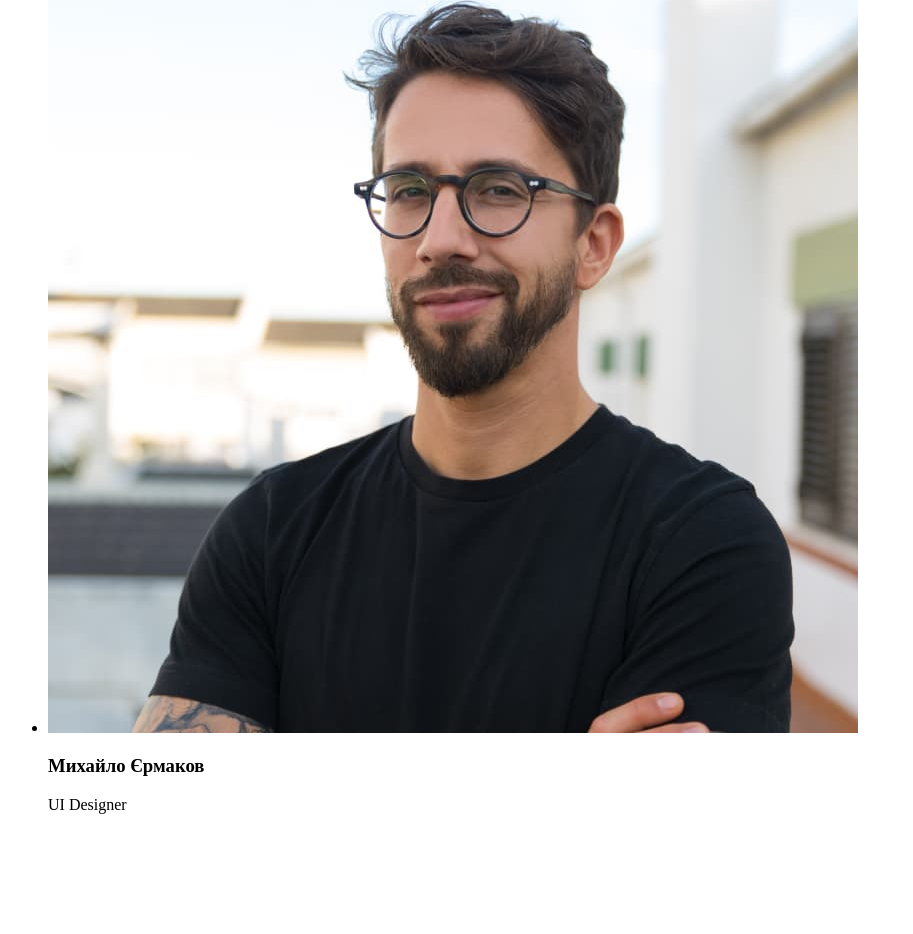
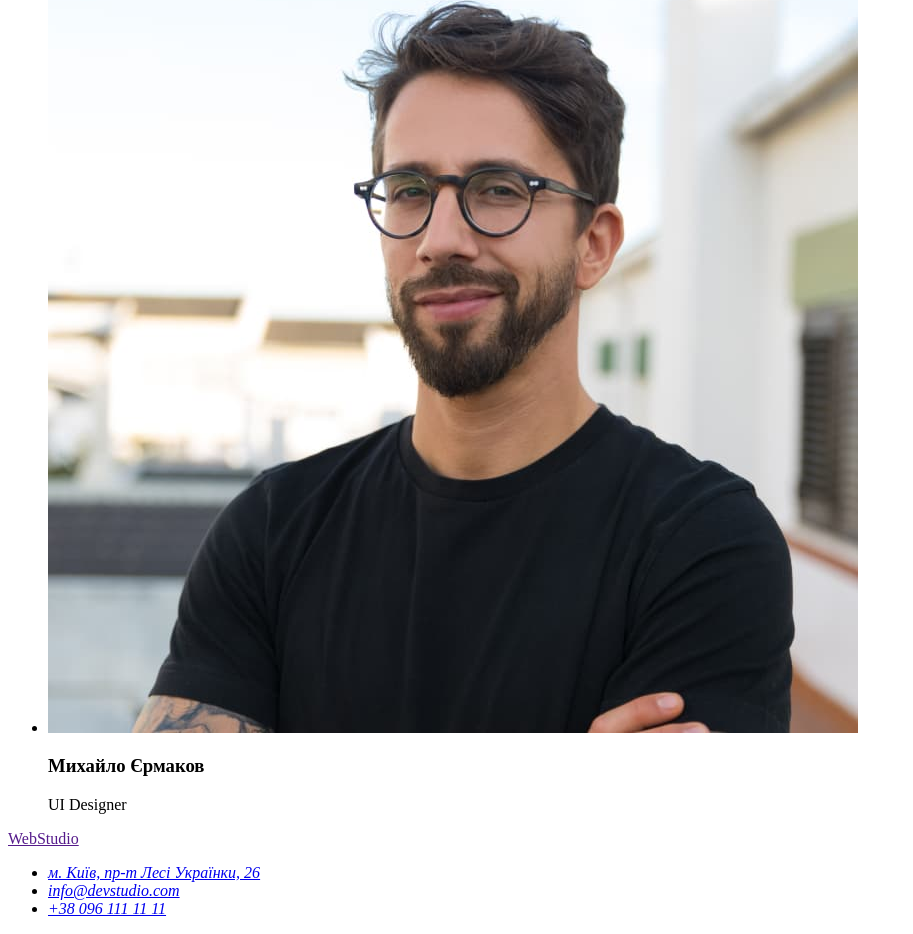
Before and after one commit to LudaFesenko/goit-markup-hw-01, a plain HTML site: page index.html in a window 1280 px wide. Shown: the part 4301-5235 px from the top of the page, without its empty margins (0-913 px from the left). Before the commit the page ends 5131 px from the top, so only its background shows below. Drawn offline with Linux system fonts and the light colour scheme.

Commit message:
add footer

```diff
--- a/index.html
+++ b/index.html
@@ -97,5 +97,23 @@
         </ul>
       </section>
     </main>
+    <!-- Footer -->
+    <footer>
+      <a href=""><span>Web</span>Studio</a>
+      <address>
+        <ul>
+          <li>
+            <a
+              href="https://goo.gl/maps/CPtrU1FHBa2aNyZL9"
+              target="_blank"
+              rel="noopener noreferrer nofollow"
+              >м. Київ, пр-т Лесі Українки, 26</a
+            >
+          </li>
+          <li><a href="mailto:info@devstudio.com">info@devstudio.com</a></li>
+          <li><a href="tel:+380961111111"> +38 096 111 11 11</a></li>
+        </ul>
+      </address>
+    </footer>
   </body>
 </html>
```
